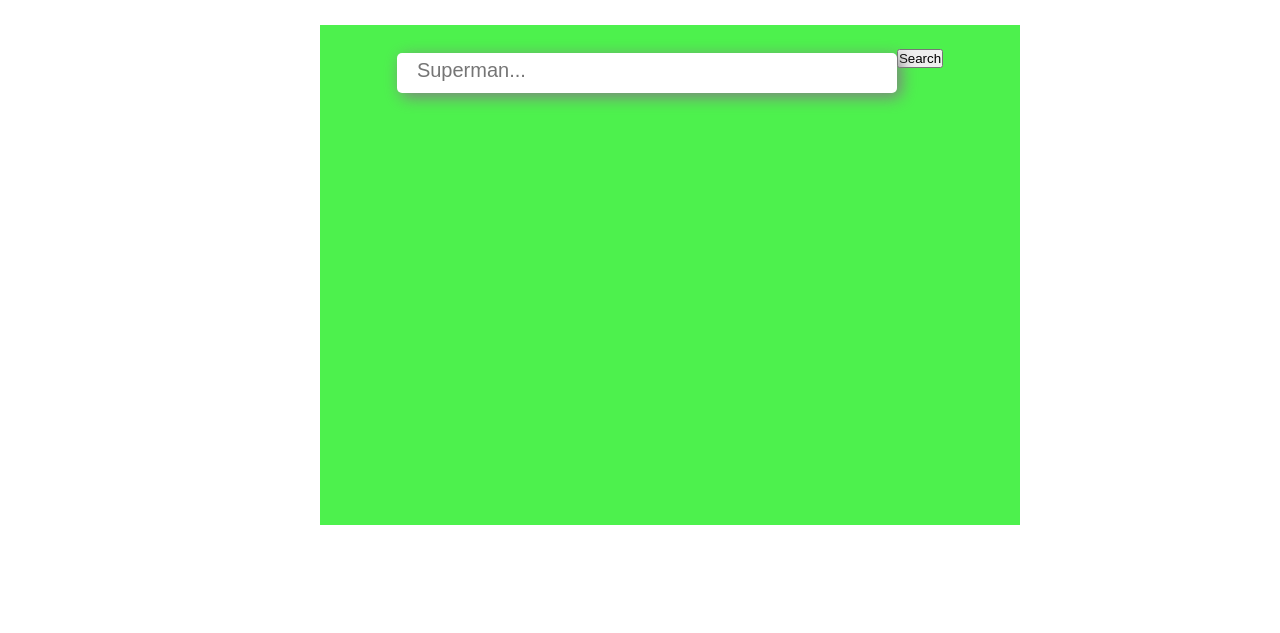
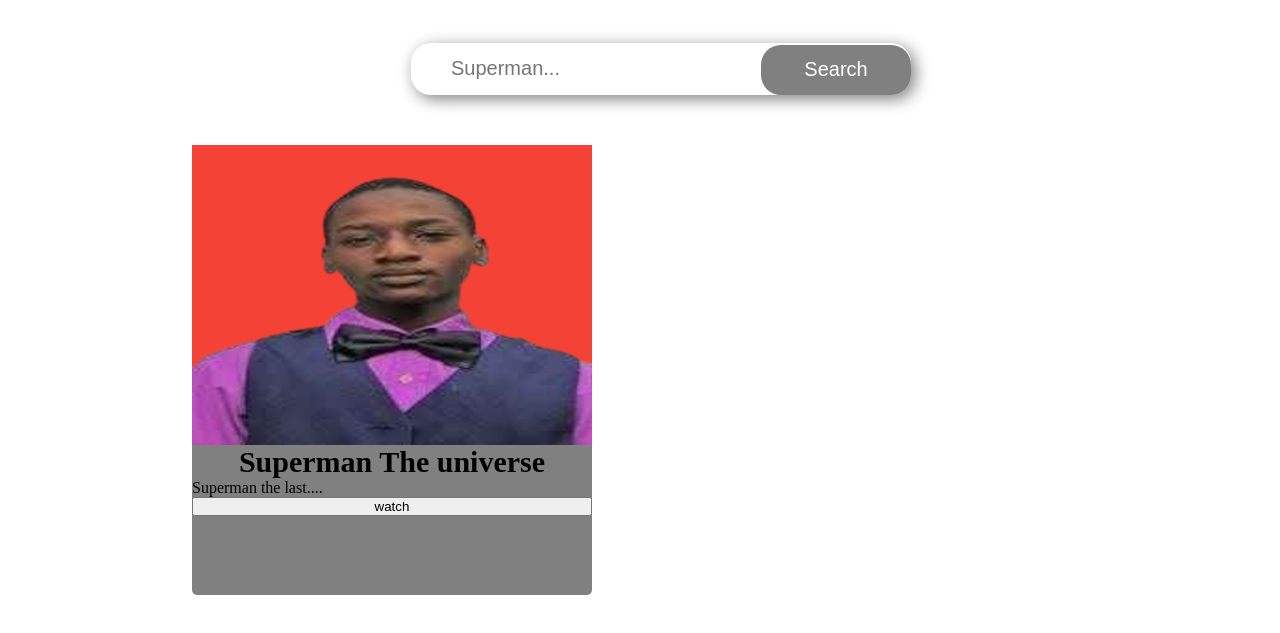
Before and after one commit to Sultan65-tech/Movie_App, a plain HTML site: page index.html in a window 1280 px wide. Shown: the part 77-710 px from the top of the page. Drawn offline with Linux system fonts and the light colour scheme.

Commit message:
Updating the UI

```diff
--- a/index.html
+++ b/index.html
@@ -31,7 +31,19 @@
                 <input type="text" placeholder="Superman...">
                 <button>Search</button>
             </div>
-                <div class="movies"></div>
+        </div>
+        <div class="movies">
+            <div class="movie-card">
+                <img src="Passport.jpg" width="200px" alt="">
+                <h2>Superman The universe</h2>
+                <p>Superman the last....</p>
+                <button>
+                    watch
+                </button>
+            </div>
+            <!-- <div class="movie-card"></div>
+            <div class="movie-card"></div>
+            <div class="movie-card"></div> -->
         </div>
     </main>
 </body>
--- a/styles.css
+++ b/styles.css
@@ -63,13 +63,9 @@ header button:hover{
 
 /* Parent  */
 main{
- margin-top:2%;
- margin-left:25%;
+ margin-left:15%;
 }
 .parent{
-    width: 700px;
-    height: 500px;
-    background: rgb(77, 241, 77);
 }
 .search{
     display: flex;
@@ -77,14 +73,68 @@ main{
     align-items: center;
 }
 input{
-    width: 500px;
-    height:40px;
+    width:500px;
+    height:52px;
     margin-top: 4%;
     border: none;
     border-radius:5px;
     filter: drop-shadow(4px 4px 8px gray);
+    padding-left: 40px;
+     font-size: 20px;
+      border-radius:20px;
+          outline: none;
+    outline-style:none;
+    border: none;
+    position: relative;
+}
+input:focus{
+    outline: none;
+    outline-style:none;
+    border: none;
 }
 ::placeholder{
+    /* font-size: 20px;
+    padding-left:10px; */
+}
+.search button{
+    top:23.2px;
+    left:-150px;
+    z-index:1;
+    width: 150px;
+    height:50px;
+    background: gray;
+    border: none;
+    border-radius:20px;
+    position:relative;
+    color:white;
+    cursor: pointer;
     font-size: 20px;
-    padding-left:20px;
 }
+
+
+
+/* Movie_Poster_card */
+.movies{
+    display: grid;
+    grid-template-columns:300px 300px 300px;
+}
+.movie-card{
+    display: flex;
+    flex-direction: column;
+    /* justify-content: center;
+    align-items: center; */
+    margin-top: 50px;
+    width: 400px;
+    height:450px;
+    background: gray;
+    border-radius:5px;
+    filter:drop-shadow(4px 4px 8px solid #ccc)
+}
+.movie-card img{
+    width:400px;
+    height:300px;
+}
+.movie-card h2{
+    text-align: center;
+    font-size: 30px;
+}
```
Also changed, not shown: Passport.jpg (added), Sultan.png (added).
